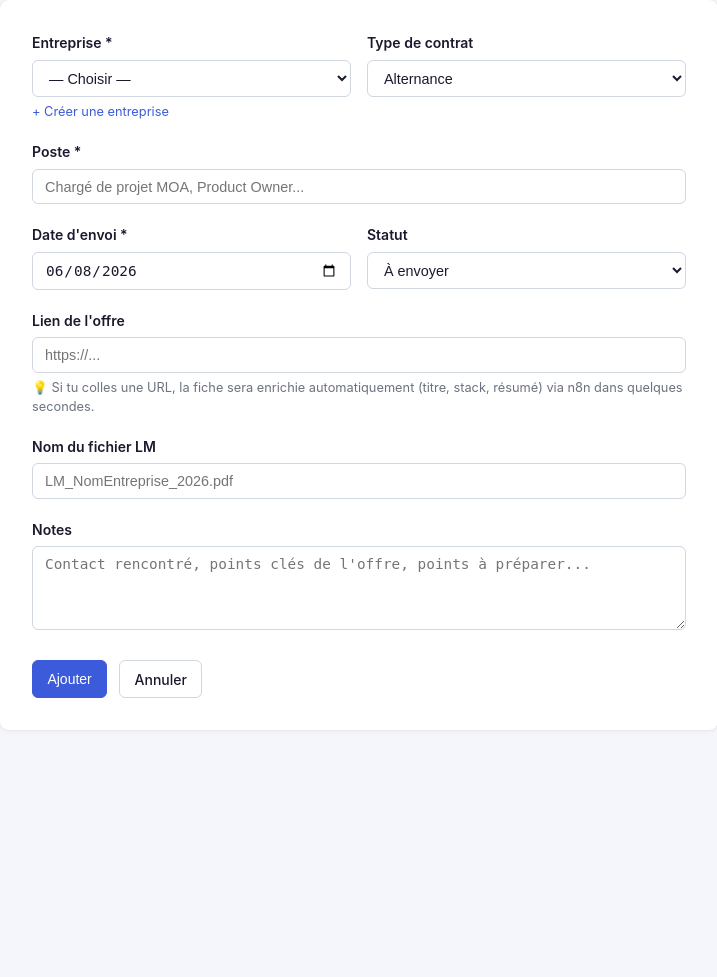
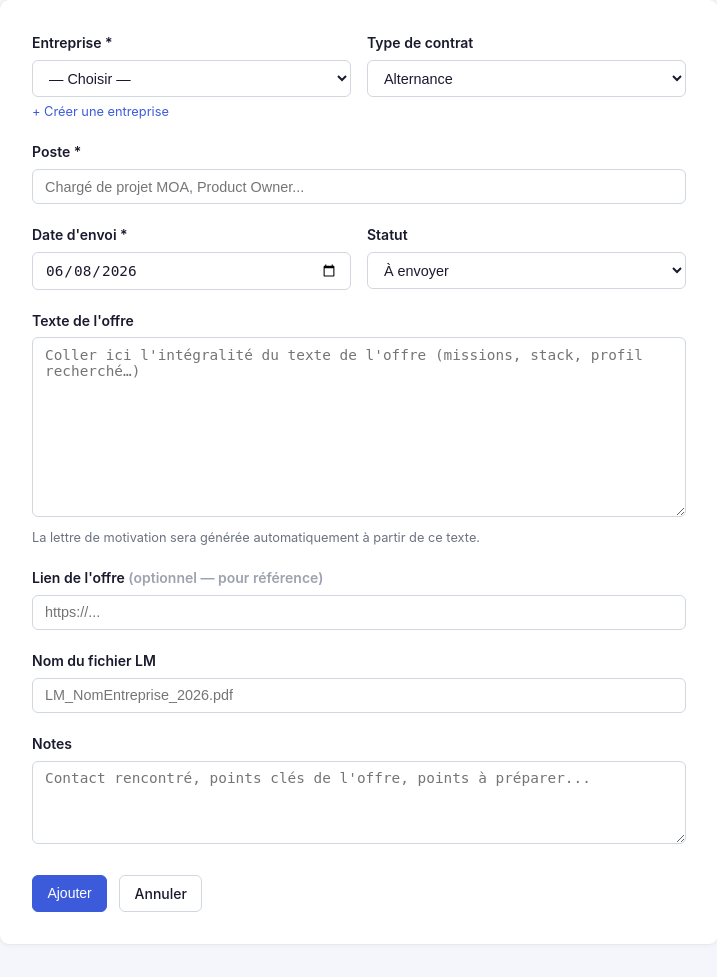
Before and after one commit to adoudi-mondher/job-tracker, a Flask app: page /candidatures/nouvelle in a window 1280 px wide. Shown: the part 151-1128 px from the top of the page, without its empty margins (115-832 px from the left). Before the commit the page ends 849 px from the top, so only its background shows below. Run offline with Flask 3, Linux system fonts and the light colour scheme; the visitor is signed in with stand-in values (Sample User, id 1); some libraries are stand-ins or nearby versions.

Commit message:
feat: texte offre copié/collé remplace n8n W2 enrichissement
- Formulaire : textarea 'Texte de l'offre' (resume_offre) + lien optionnel
- Flask toujours → LangGraph, suppression branche N8N_WEBHOOK_ENRICH
- modifier route : sauvegarde resume_offre depuis le formulaire

```diff
--- a/app/routes/candidatures.py
+++ b/app/routes/candidatures.py
@@ -72,35 +72,27 @@ def nouvelle():
             type_contrat=request.form.get("type_contrat", "Alternance"),
             date_envoi=date_envoi,
             statut=request.form.get("statut", "À envoyer"),
-            lien_offre=request.form.get("lien_offre"),
+            lien_offre=request.form.get("lien_offre") or None,
             lm_fichier=request.form.get("lm_fichier"),
             date_relance=date_envoi + timedelta(days=7),
             notes=request.form.get("notes"),
+            resume_offre=request.form.get("resume_offre") or None,
         )
         db.session.add(candidature)
         db.session.commit()
 
-        # ── W2 : enrichissement auto si URL → W2 chainera W3 en fin de workflow
-        # ── W3 : génération LM directe si pas d'URL
-        if candidature.lien_offre:
-            send_webhook(
-                current_app.config["N8N_WEBHOOK_ENRICH"],
-                {"candidature_id": candidature.id, "url": candidature.lien_offre},
-            )
-            flash("Candidature ajoutée. Enrichissement + lettre de motivation en cours de génération…", "info")
-        else:
-            send_webhook(
-                current_app.config["LM_AGENT_URL"],
-                {
-                    "candidature_id": candidature.id,
-                    "poste": candidature.poste,
-                    "entreprise_nom": candidature.entreprise.nom,
-                    "secteur": candidature.entreprise.secteur or "",
-                    "resume_offre": candidature.resume_offre or "",
-                    "stack_technique": candidature.stack_technique or "",
-                },
-            )
-            flash("Candidature ajoutée. Lettre de motivation en cours de génération…", "info")
+        send_webhook(
+            current_app.config["LM_AGENT_URL"],
+            {
+                "candidature_id": candidature.id,
+                "poste": candidature.poste,
+                "entreprise_nom": candidature.entreprise.nom,
+                "secteur": candidature.entreprise.secteur or "",
+                "resume_offre": candidature.resume_offre or "",
+                "stack_technique": "",
+            },
+        )
+        flash("Candidature ajoutée. Lettre de motivation en cours de génération…", "info")
 
         # Redirection vers le detail pour voir l'enrichissement
         return redirect(url_for("candidatures.detail", id=candidature.id))
@@ -130,7 +122,8 @@ def modifier(id):
             request.form["date_envoi"], "%Y-%m-%d"
         ).date()
         candidature.statut = request.form.get("statut")
-        candidature.lien_offre = request.form.get("lien_offre")
+        candidature.lien_offre = request.form.get("lien_offre") or None
+        candidature.resume_offre = request.form.get("resume_offre") or None
         candidature.lm_fichier = request.form.get("lm_fichier")
         candidature.notes = request.form.get("notes")
         # lettre_motivation : present dans le form rapide du detail OU dans le form complet
--- a/app/templates/candidatures/form.html
+++ b/app/templates/candidatures/form.html
@@ -66,15 +66,19 @@
     </div>
 
     <div class="form-group">
-        <label>Lien de l'offre</label>
+        <label>Texte de l'offre</label>
+        <textarea name="resume_offre" rows="10"
+                  placeholder="Coller ici l'intégralité du texte de l'offre (missions, stack, profil recherché…)">{{ candidature.resume_offre if candidature else '' }}</textarea>
+        <small style="color: #6b7280;">
+            La lettre de motivation sera générée automatiquement à partir de ce texte.
+        </small>
+    </div>
+
+    <div class="form-group">
+        <label>Lien de l'offre <span style="color: #9ca3af;">(optionnel — pour référence)</span></label>
         <input type="url" name="lien_offre"
                value="{{ candidature.lien_offre if candidature else '' }}"
                placeholder="https://...">
-        {% if not candidature %}
-        <small style="color: #6b7280;">
-            💡 Si tu colles une URL, la fiche sera enrichie automatiquement (titre, stack, résumé) via n8n dans quelques secondes.
-        </small>
-        {% endif %}
     </div>
 
     <div class="form-group">
--- a/config.py
+++ b/config.py
@@ -11,8 +11,7 @@ class Config:
     LBA_API_KEY = os.environ.get('LBA_API_KEY', '')
 
     # ── n8n webhooks sortants ─────────────────────────────────────────────────
-    N8N_WEBHOOK_ENRICH = os.environ.get('N8N_WEBHOOK_ENRICH', '')
-    N8N_WEBHOOK_LM = os.environ.get('N8N_WEBHOOK_LM', '')
+    N8N_WEBHOOK_ENRICH = os.environ.get('N8N_WEBHOOK_ENRICH', '')  # W2 conservé si besoin futur
 
     # ── LangGraph multi-agent LM service ─────────────────────────────────────
     LM_AGENT_URL = os.environ.get('LM_AGENT_URL', '')
```
Also changed, not shown: 1 other file.
